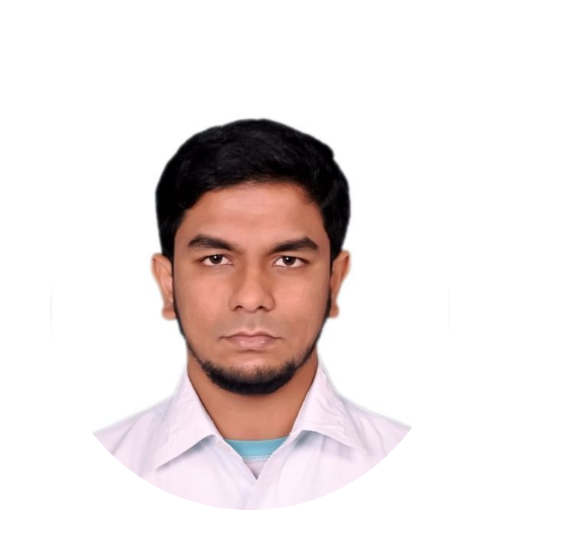
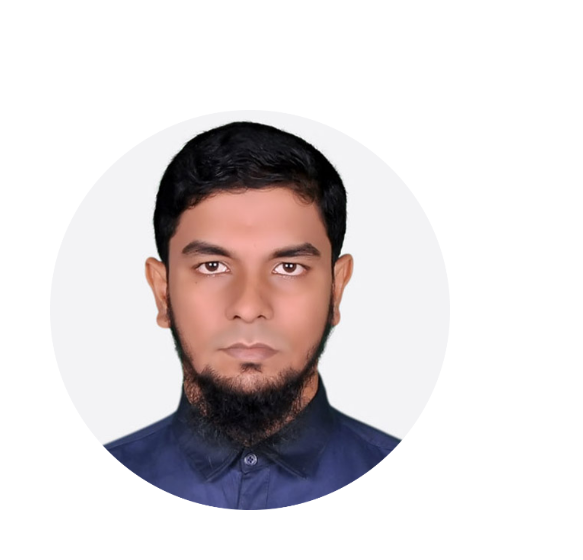
Before and after one commit to chowdhoury/Personal-Website, a plain HTML site: page index.html in a window 1280 px wide. Shown: the part 174-734 px from the top of the page, 110-693 px from the left. Drawn offline with Linux system fonts and the light colour scheme.

Commit message:
Profile pic Changed

```diff
--- a/index.html
+++ b/index.html
@@ -38,7 +38,7 @@
     </nav>
     <section id="profile">
       <div class="section__pic-container">
-        <img src="./assets/profile-pic-1.png" alt="Md Raihan Chowdhoury profile picture" />
+        <img src="./assets/raihan.png" alt="Md Raihan Chowdhoury profile picture" />
       </div>
       <div class="section__text">
         <p class="section__text__p1">Hello, I'm</p>
```
Also changed, not shown: assets/raihan.png (added).
